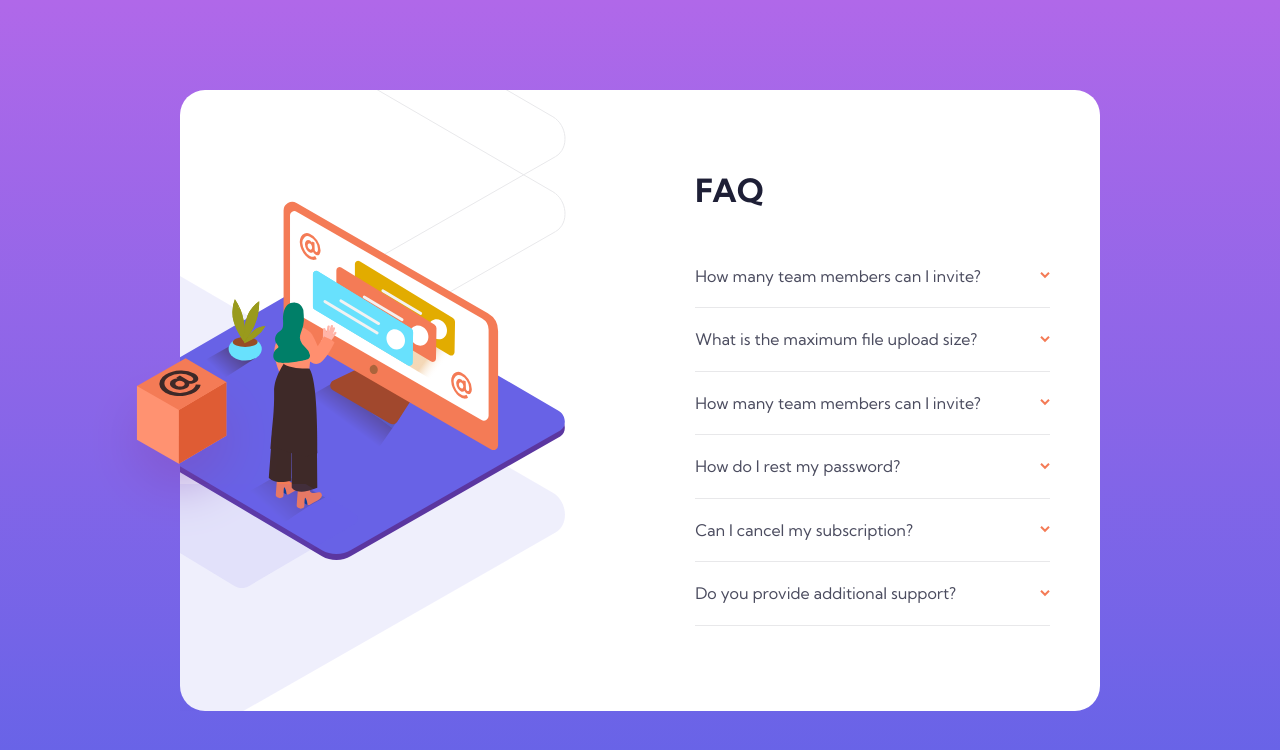
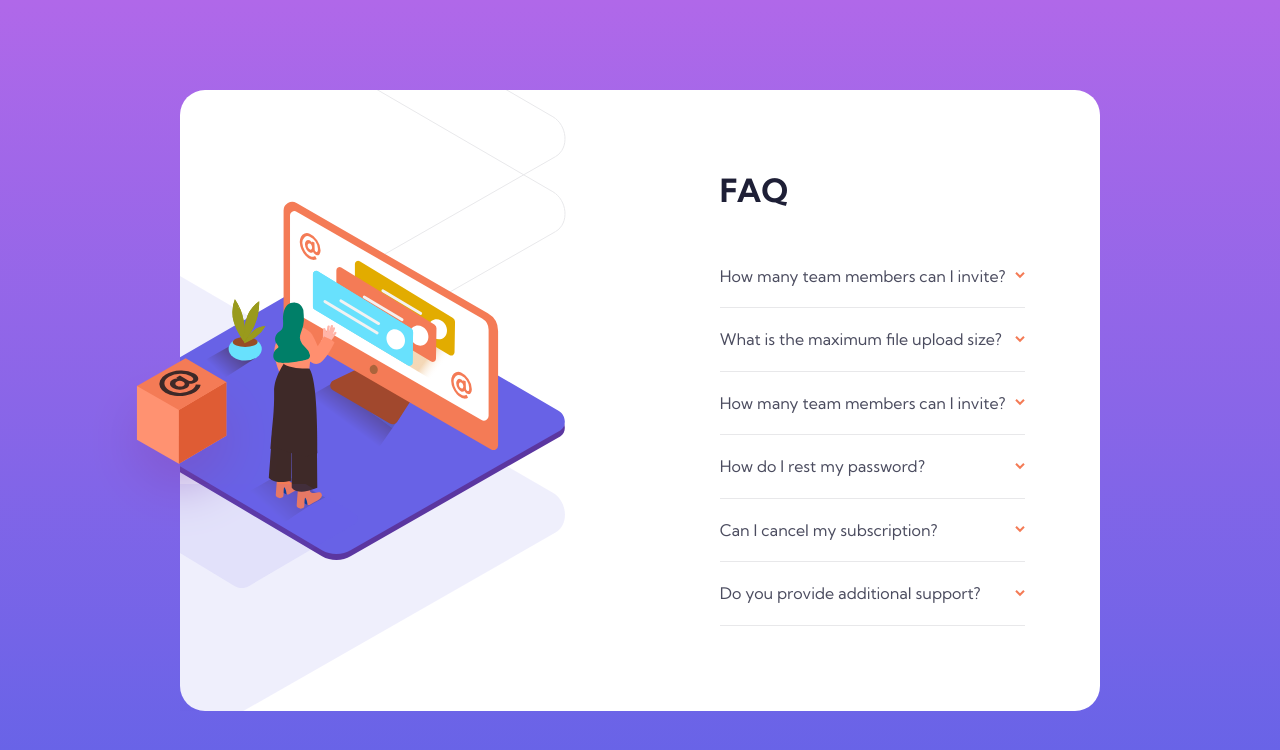
Before and after one commit to stefanmeza94/05-Accordion, a plain HTML site: page index.html in a window 1280 px wide. Drawn offline with Linux system fonts and the light colour scheme.

Commit message:
css fixed

```diff
--- a/style.css
+++ b/style.css
@@ -165,7 +165,7 @@ body {
 
   .accordion_wrapper {
     flex-basis: 50%;
-    padding: 50px;
+    padding: 25px 75px;
   }
 
   .accordion_wrapper h2 {
```
